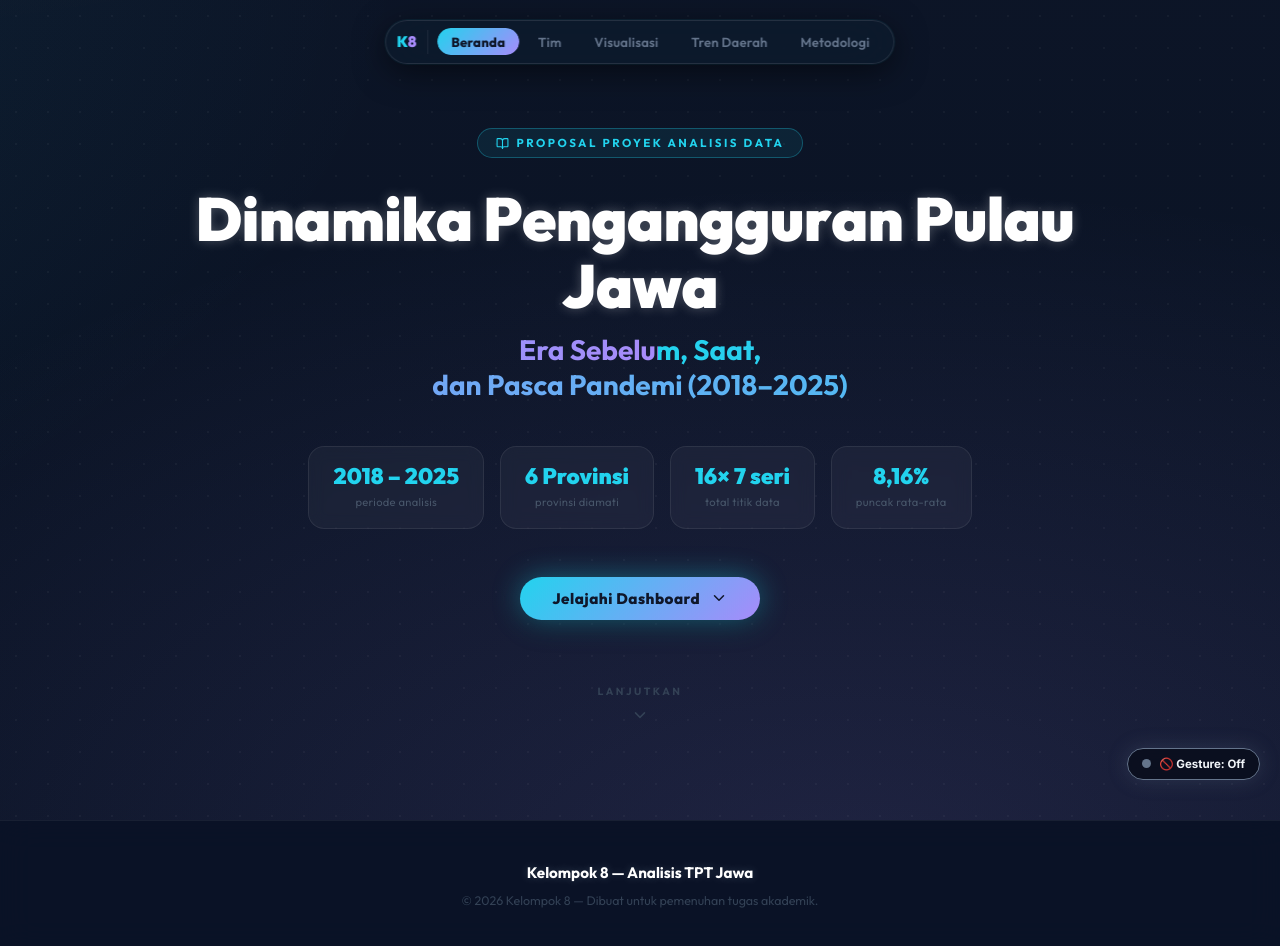
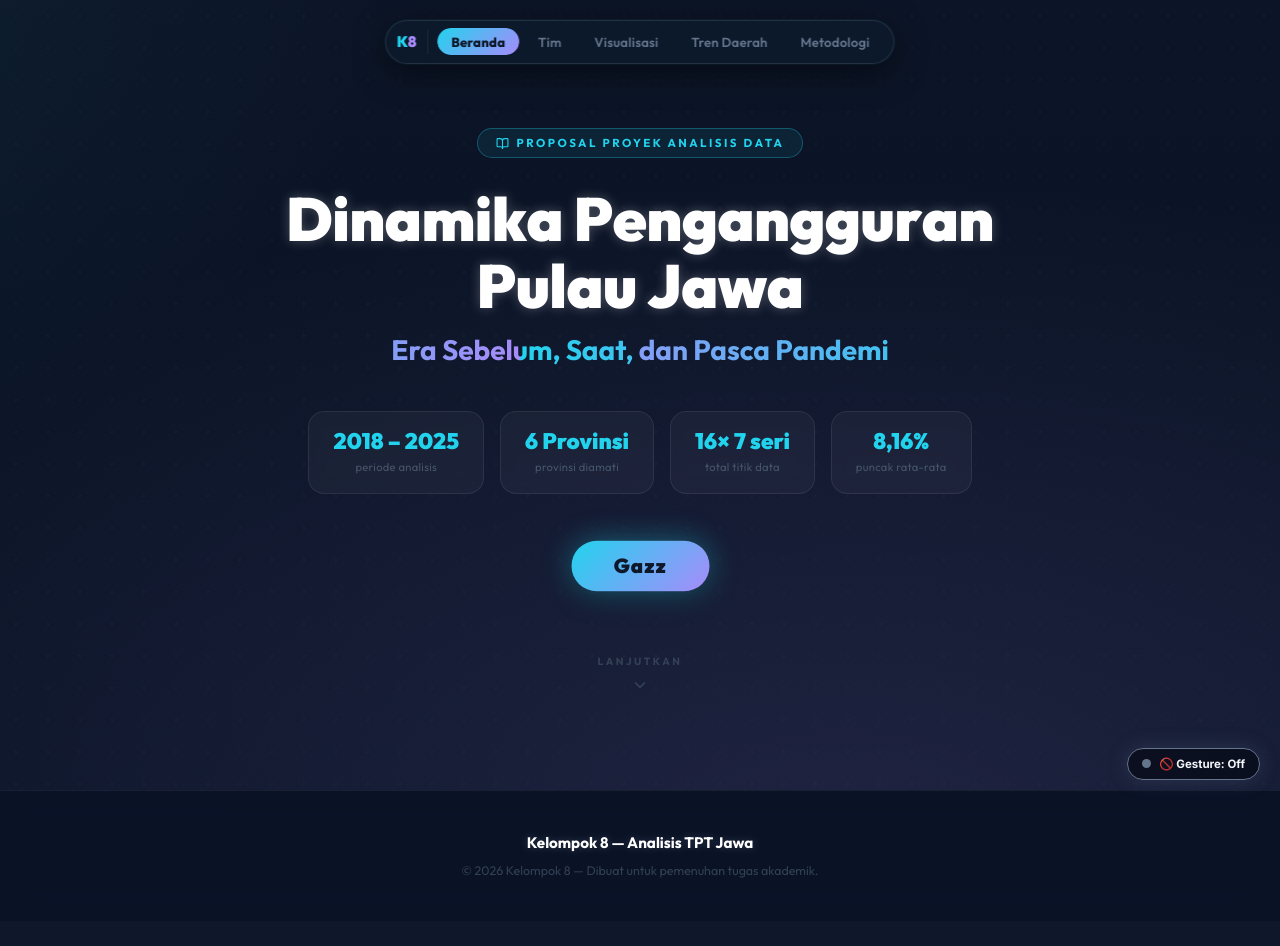
Before and after one commit to PDUUR/statistika-proposal_projek-k8, a React (Vite) app: page / in a window 1280 px wide. Shown: the top 946 px of the page. After the commit the page ends 921 px from the top, so only its background shows below. Built offline with nearby package versions, Linux system fonts and the light colour scheme.

Commit message:
fix: restore perfect layout and implement slow-motion cinematic animations

```diff
--- a/src/App.jsx
+++ b/src/App.jsx
@@ -73,49 +73,44 @@ const peakAvg = Math.max(...data.map(d => d['Rata-rata']));
    ANIMATION CONSTANTS
    ───────────────────────────────────────────────────────────── */
 
-/* ── Physics spring — organik & mewah ── */
-const SPRING = { type: 'spring', damping: 20, stiffness: 100 };
-
-/* ── Fast spring untuk micro-interactions ── */
+/* ── Slower animations per user request (0.8s - 1.2s) ── */
+const SLOW_TWEEN = { duration: 1.2, ease: [0.22, 1, 0.36, 1] };
+const TYPEWRITER_TWEEN = { duration: 0.8, ease: [0.22, 1, 0.36, 1] };
+const SPRING = { type: 'spring', damping: 20, stiffness: 100 }; // kept for general slow things
 const SPRING_FAST = { type: 'spring', damping: 25, stiffness: 260 };
-
-/* ── Quartic Ease Out ── */
 const EASE_QUARTIC = [0.22, 1, 0.36, 1];
 
-/* ── Global page transition ──
-   Entry  0.6s spring | Exit 0.3s fast (ritme navigasi) */
 const pageVariants = {
   initial: { opacity: 0, y: 30,  filter: 'blur(8px)' },
-  animate: { opacity: 1, y: 0,   filter: 'blur(0px)', transition: { ...SPRING } },
-  exit:    { opacity: 0, y: -30, filter: 'blur(10px)', transition: { duration: 0.3, ease: EASE_QUARTIC } },
+  animate: { opacity: 1, y: 0,   filter: 'blur(0px)', transition: SLOW_TWEEN },
+  exit:    { opacity: 0, y: -30, filter: 'blur(10px)', transition: { duration: 0.8, ease: EASE_QUARTIC } },
 };
 
-/* ── Hero outer stagger — semua baris dipicu oleh parent ini ── */
+/* ── Hero outer stagger ── */
 const heroStagger = {
   hidden:  {},
-  visible: { transition: { staggerChildren: 0.18, delayChildren: 0.1 } },
+  visible: { transition: { staggerChildren: 0.2, delayChildren: 0.1 } },
 };
 
-/* ── BARIS 1 — "Back-to-Front Reveal"
-   scale: 0.5 + blur(10px) → scale: 1 + blur(0) ── */
+/* ── BARIS 1 — "Back-to-Front Reveal" ── */
 const backToFrontVariant = {
-  hidden:  { opacity: 0, scale: 0.5, filter: 'blur(10px)' },
+  hidden:  { opacity: 0, scale: 0.8, filter: 'blur(10px)' },
   visible: {
     opacity: 1, scale: 1, filter: 'blur(0px)',
-    transition: { type: 'spring', damping: 18, stiffness: 90 },
+    transition: SLOW_TWEEN,
   },
 };
 
-/* ── BARIS 2 — "Typewriter" container ── */
+/* ── BARIS 2 — "Typewriter" Container ── */
 const typewriterContainer = {
   hidden:  {},
-  visible: { transition: { staggerChildren: 0.04 } },
+  visible: { transition: { staggerChildren: 0.08 } }, // Diperlambat
 };
 const typewriterChar = {
   hidden:  { opacity: 0, y: 12, filter: 'blur(4px)' },
   visible: {
     opacity: 1, y: 0, filter: 'blur(0px)',
-    transition: { type: 'spring', damping: 22, stiffness: 180 },
+    transition: TYPEWRITER_TWEEN,
   },
 };
 
@@ -124,7 +119,7 @@ const slideFromLeft = {
   hidden:  { opacity: 0, x: '-100%' },
   visible: {
     opacity: 1, x: 0,
-    transition: { type: 'spring', damping: 24, stiffness: 110 },
+    transition: SLOW_TWEEN,
   },
 };
 
@@ -133,16 +128,16 @@ const slideFromRight = {
   hidden:  { opacity: 0, x: '100%' },
   visible: {
     opacity: 1, x: 0,
-    transition: { type: 'spring', damping: 24, stiffness: 110 },
+    transition: SLOW_TWEEN,
   },
 };
 
-/* ── Stat chip — Random Entrance Stagger (4 arah berbeda) ── */
+/* ── Stat chip — Random Entrance Stagger ── */
 const chipEntrances = [
-  { hidden: { opacity: 0, y: -60 },  visible: { opacity: 1, y: 0,   transition: { ...SPRING } } }, // atas
-  { hidden: { opacity: 0, x: 60  },  visible: { opacity: 1, x: 0,   transition: { ...SPRING } } }, // kanan
-  { hidden: { opacity: 0, y: 60  },  visible: { opacity: 1, y: 0,   transition: { ...SPRING } } }, // bawah
-  { hidden: { opacity: 0, x: -60 },  visible: { opacity: 1, x: 0,   transition: { ...SPRING } } }, // kiri
+  { hidden: { opacity: 0, y: -60 },  visible: { opacity: 1, y: 0,   transition: SLOW_TWEEN } }, // atas
+  { hidden: { opacity: 0, x: 60  },  visible: { opacity: 1, x: 0,   transition: SLOW_TWEEN } }, // kanan
+  { hidden: { opacity: 0, y: 60  },  visible: { opacity: 1, y: 0,   transition: SLOW_TWEEN } }, // bawah
+  { hidden: { opacity: 0, x: -60 },  visible: { opacity: 1, x: 0,   transition: SLOW_TWEEN } }, // kiri
 ];
 
 /* Chip stagger container */
@@ -154,7 +149,7 @@ const chipStagger = {
 /* ── CTA / scroll indicator slide-up ── */
 const slideUpChild = {
   hidden:  { opacity: 0, y: 30, filter: 'blur(6px)' },
-  visible: { opacity: 1, y: 0,  filter: 'blur(0px)', transition: { ...SPRING } },
+  visible: { opacity: 1, y: 0,  filter: 'blur(0px)', transition: SLOW_TWEEN },
 };
 
 /* ── Wave child (ProvinceCard header wave) ── */
@@ -207,7 +202,7 @@ const AnimCounter = ({ target, suffix = '', decimals = 0 }) => {
     const obs = new IntersectionObserver(([e]) => {
       if (e.isIntersecting && !started.current) {
         started.current = true;
-        const dur = 1600;
+        const dur = 3000;
         const start = performance.now();
         const step = (now) => {
           const progress = Math.min((now - start) / dur, 1);
@@ -516,71 +511,73 @@ const App = () => {
                 {/* ── BARIS 2 + 3 + 4 wrapper ── */}
                 <div style={{ marginBottom: '2.75rem' }}>
 
-                  {/* ── BARIS 2: "Dinamika Pengangguran Pulau Jawa"
-                           Gaya: Typewriter Effect (karakter satu per satu) ── */}
+                  {/* ── BARIS 2 & 3: "Dinamika Pengangguran" & "Pulau Jawa" ── */}
                   <motion.div
-                    variants={{
-                      hidden:  {},
-                      visible: { transition: { staggerChildren: 0.04 } },
-                    }}
+                    variants={typewriterContainer}
                     style={{
                       fontFamily: 'Outfit, sans-serif',
                       fontSize: 'clamp(2.1rem, 6vw, 3.8rem)',
                       fontWeight: 900, lineHeight: 1.1,
                       letterSpacing: '-0.5px',
                       color: '#FFFFFF', textShadow: '0 0 12px rgba(255,255,255,0.25)',
-                      display: 'block', marginBottom: '.2rem',
+                      marginBottom: '.2rem',
                     }}
-                    aria-label="Dinamika Pengangguran Pulau Jawa"
                   >
-                    {'Dinamika Pengangguran Pulau Jawa'.split('').map((char, i) => (
+                    <div aria-label="Dinamika Pengangguran">
+                      {'Dinamika Pengangguran'.split('').map((char, i) => (
                         <motion.span
-                        key={i}
+                          key={`l1-${i}`}
                           variants={typewriterChar}
                           style={{ display: 'inline-block', whiteSpace: char === ' ' ? 'pre' : undefined }}
                         >
                           {char}
                         </motion.span>
                       ))}
+                    </div>
+                    <div aria-label="Pulau Jawa">
+                      {'Pulau Jawa'.split('').map((char, i) => (
+                        <motion.span
+                          key={`l2-${i}`}
+                          variants={typewriterChar}
+                          style={{ display: 'inline-block', whiteSpace: char === ' ' ? 'pre' : undefined }}
+                        >
+                          {char}
+                        </motion.span>
+                      ))}
+                    </div>
                   </motion.div>
 
-                  {/* ── BARIS 3 + 4 container (overflow hidden untuk clip slide) ── */}
+                  {/* ── BARIS 4 container ── */}
                   <div style={{
                     overflow: 'hidden',
+                    display: 'flex', justifyContent: 'center', flexWrap: 'wrap',
                     fontSize: 'clamp(1rem, 3.5vw, 1.75rem)',
                     fontFamily: 'Outfit, sans-serif', fontWeight: 700,
                     lineHeight: 1.25, marginTop: '.75rem',
                   }}>
-                    {/* ── BARIS 3: "Era Sebelum, Saat,"
-                             Gaya: Slide-in from Left  x: -100% → 0 ── */}
-                    <motion.div
+                    <motion.span
                       variants={slideFromLeft}
                       style={{
                         background: 'linear-gradient(90deg, #22D3EE, #A78BFA)',
                         backgroundSize: '200% auto',
                         WebkitBackgroundClip: 'text', WebkitTextFillColor: 'transparent',
                         animation: 'shimmer 4s linear infinite',
-                        display: 'block',
                       }}
                     >
-                      Era Sebelum, Saat,
-                    </motion.div>
+                      Era Sebelum, Saat,&nbsp;
+                    </motion.span>
 
-                    {/* ── BARIS 4: "dan Pasca Pandemi (2018–2025)"
-                             Gaya: Slide-in from Right  x: 100% → 0
-                             Bertemu dengan Baris 3 di tengah layar ── */}
-                    <motion.div
+                    <motion.span
                       variants={slideFromRight}
                       style={{
                         background: 'linear-gradient(90deg, #A78BFA, #22D3EE)',
                         backgroundSize: '200% auto',
                         WebkitBackgroundClip: 'text', WebkitTextFillColor: 'transparent',
                         animation: 'shimmer 4s linear infinite reverse',
-                        display: 'block',
                       }}
                     >
-                      dan Pasca Pandemi (2018–2025)
-                    </motion.div>
+                      dan Pasca Pandemi
+                    </motion.span>
                   </div>
                 </div>
 
@@ -618,16 +615,17 @@ const App = () => {
                       display: 'inline-flex', alignItems: 'center', gap: '.6rem',
                       background: 'linear-gradient(135deg, #22D3EE, #A78BFA)',
                       border: 'none', borderRadius: 99, cursor: 'pointer',
-                      padding: '.75rem 2rem', color: '#0F172A',
-                      fontFamily: 'Outfit, sans-serif', fontWeight: 800,
-                      fontSize: '.95rem', letterSpacing: .5,
+                      padding: '.75rem 2.5rem', color: '#0F172A',
+                      fontFamily: 'Outfit, sans-serif', fontWeight: 900,
+                      fontSize: '1.2rem', letterSpacing: 1,
                       boxShadow: '0 0 28px rgba(34,211,238,0.4), 0 8px 24px rgba(0,0,0,0.3)',
                     }}
-                    whileHover={{ scale: 1.05, boxShadow: '0 0 40px rgba(34,211,238,0.6), 0 12px 32px rgba(0,0,0,0.4)', transition: SPRING_FAST }}
-                    whileTap={{ scale: 0.95, transition: SPRING_FAST }}
+                    animate={{ scale: [1, 1.1, 1] }}
+                    transition={{ repeat: Infinity, duration: 2, ease: "easeInOut" }}
+                    whileHover={{ scale: 1.15, boxShadow: '0 0 40px rgba(34,211,238,0.6), 0 12px 32px rgba(0,0,0,0.4)' }}
+                    whileTap={{ scale: 0.95 }}
                   >
-                    Jelajahi Dashboard
-                    <ChevronDown size={18} />
+                    Gazz
                   </motion.button>
                 </motion.div>
 
@@ -677,23 +675,19 @@ const App = () => {
 
                 {teamMembers.map((member, index) => {
                   const isLast   = index === lastIndex;
-                  const isOdd    = index % 2 !== 0;  // 1-based: 1,3,5 = index 0,2,4 = isOdd false
+                  const displayIndex = index + 1; // 1-based index (1, 2, 3...)
+                  const isOdd    = displayIndex % 2 !== 0; // True for 1, 3, 5
 
-                  /* ── Determine animation direction ──
-                     isLast          → Final Reveal: y:50% → 0
-                     odd  row (1,3,5…)  → Left-to-Right: x:-50% → 0
-                     even row (2,4,6…)  → Right-to-Left: x:50% → 0 */
                   let rowInitial, rowAnimate;
                   if (isLast) {
-                    // Final Reveal — Bottom to Top
                     rowInitial = { opacity: 0, y: '50%', filter: 'blur(4px)' };
                     rowAnimate = { opacity: 1, y: 0,     filter: 'blur(0px)' };
-                  } else if (!isOdd) {
-                    // index 0,2,4,6 = baris ke-1,3,5,7 → Left to Right
+                  } else if (isOdd) {
+                    // Baris Ganjil (1, 3, 5): Masuk dari Kiri ke Kanan
                     rowInitial = { opacity: 0, x: '-50%', filter: 'blur(4px)' };
                     rowAnimate = { opacity: 1, x: 0,      filter: 'blur(0px)' };
                   } else {
-                    // index 1,3,5,7 = baris ke-2,4,6,8 → Right to Left
+                    // Baris Genap (2, 4, 6): Masuk dari Kanan ke Kiri
                     rowInitial = { opacity: 0, x: '50%',  filter: 'blur(4px)' };
                     rowAnimate = { opacity: 1, x: 0,      filter: 'blur(0px)' };
                   }
@@ -703,14 +697,12 @@ const App = () => {
                       key={index}
                       initial={rowInitial}
                       animate={rowAnimate}
-                      transition={{ ...SPRING, delay: index * 0.06 + 0.15 }}
+                      transition={{ ...SLOW_TWEEN, delay: index * 0.1 + 0.15 }}
                       style={{
                         display: 'grid', gridTemplateColumns: '60px 1fr 1fr',
                         padding: '1rem 1.5rem', alignItems: 'center',
                         borderBottom: index < lastIndex ? '0.5px solid rgba(255,255,255,0.05)' : 'none',
                         background: index % 2 === 0 ? 'rgba(255,255,255,0.01)' : 'transparent',
-                        /* overflow:hidden agar x:-50% tidak menyebabkan horizontal scroll */
-                        overflow: 'hidden',
                       }}
                       whileHover={{ background: 'rgba(34,211,238,0.04)', x: 4, transition: { duration: 0.2 } }}
                     >
```
Lines whose indentation alone changed are shown as unchanged.
